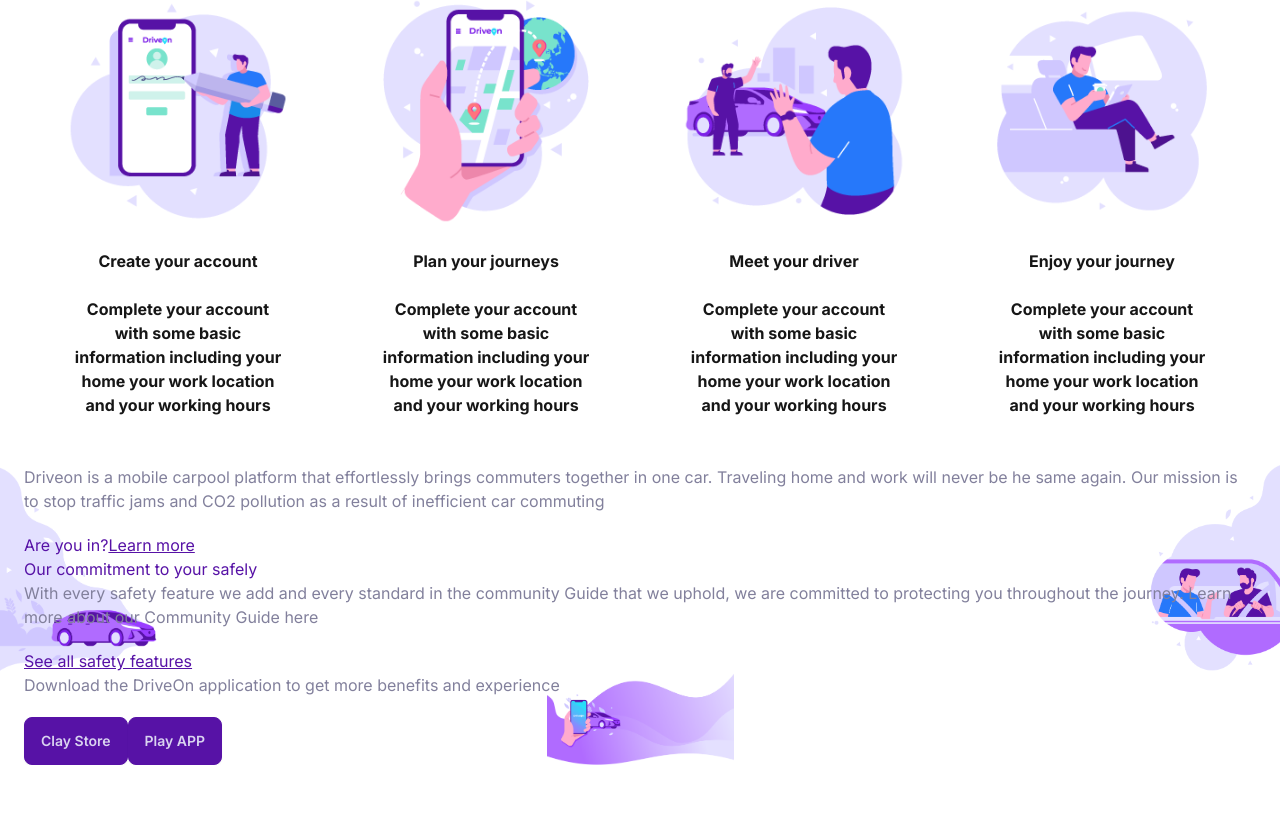
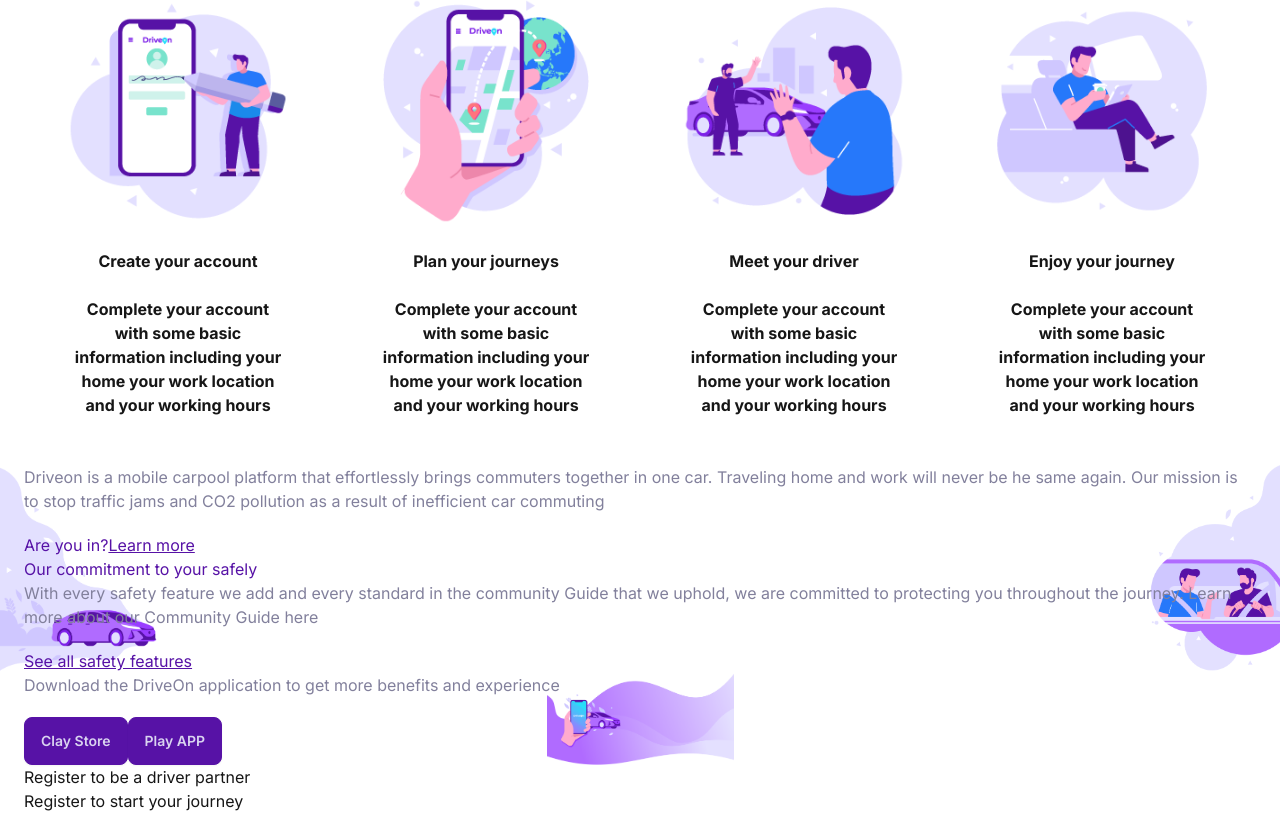
Before and after one commit to gstvcampos/test-tupiniquim, a Next.js app: page / in a window 1280 px wide. Shown: the part 347-1160 px from the top of the page. Before the commit the page ends 1112 px from the top, so only its background shows below. Built offline with nearby package versions, Linux system fonts and the light colour scheme.

Commit message:
feat: register section

```diff
--- a/app/page.tsx
+++ b/app/page.tsx
@@ -1,6 +1,7 @@
 import CarouselHowToGetStarted from '@/components/CarouselHowToGetStarted'
 import DownloadSection from '@/components/DownloadSection'
 import InfoSection from '@/components/InfoSection'
+import RegisterSection from '@/components/RegisterSection'
 import WelcomeSection from '@/components/WelcomeSection'
 
 export default function Home() {
@@ -10,6 +11,7 @@ export default function Home() {
       <CarouselHowToGetStarted />
       <InfoSection />
       <DownloadSection />
+      <RegisterSection />
     </>
   )
 }
```
